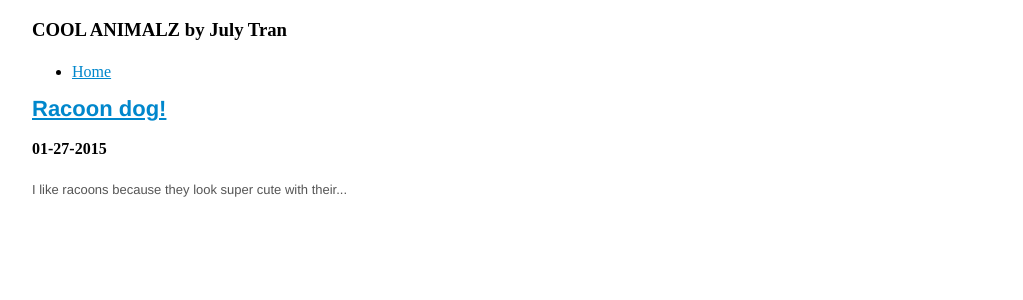
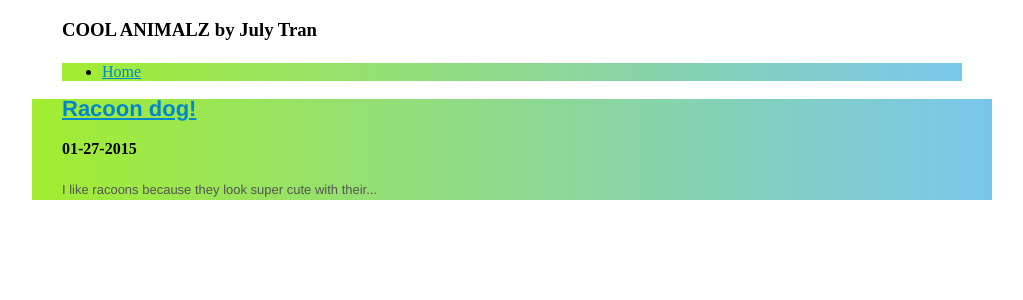
Before and after one commit to julyytran/julyytran.github.io, a Jekyll site: the page built from index.html, in a window 1280 px wide. Shown: the top 300 px of the page, without its empty margins (128-1151 px from the left). Built offline with Jekyll 4.4.1, drawn with Linux system fonts in a browser that asks for light colours.

Commit message:
trying gradient bg 2

```diff
--- a/css/styles.css
+++ b/css/styles.css
@@ -1,3 +1,4 @@
+div {
 background: rgba(162,237,49,1);
 background: -moz-linear-gradient(left, rgba(162,237,49,1) 0%, rgba(121,198,236,1) 100%);
 background: -webkit-gradient(left top, right top, color-stop(0%, rgba(162,237,49,1)), color-stop(100%, rgba(121,198,236,1)));
@@ -6,6 +7,7 @@ background: -o-linear-gradient(left, rgba(162,237,49,1) 0%, rgba(121,198,236,1)
 background: -ms-linear-gradient(left, rgba(162,237,49,1) 0%, rgba(121,198,236,1) 100%);
 background: linear-gradient(to right, rgba(162,237,49,1) 0%, rgba(121,198,236,1) 100%);
 filter: progid:DXImageTransform.Microsoft.gradient( startColorstr='#a2ed31', endColorstr='#79c6ec', GradientType=1 );
+}
 /*
   ========================================
   Grid
```
